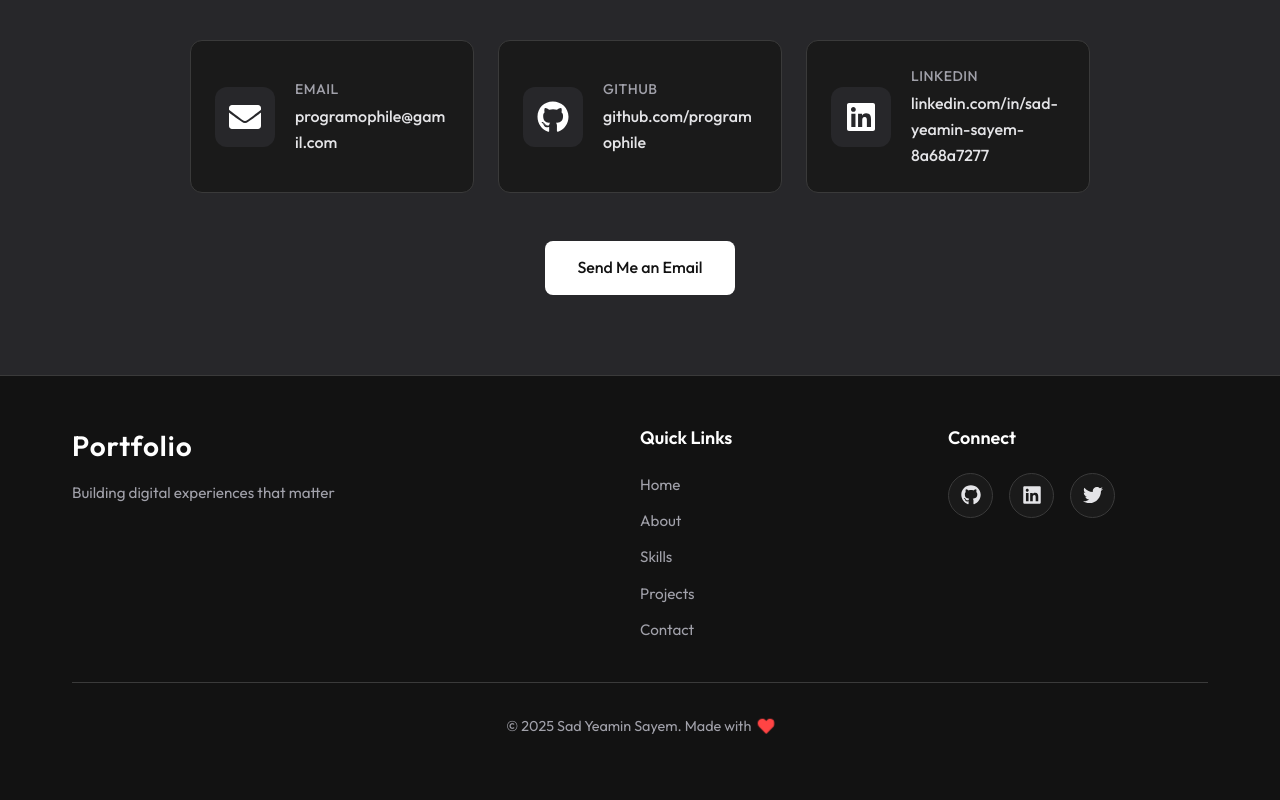
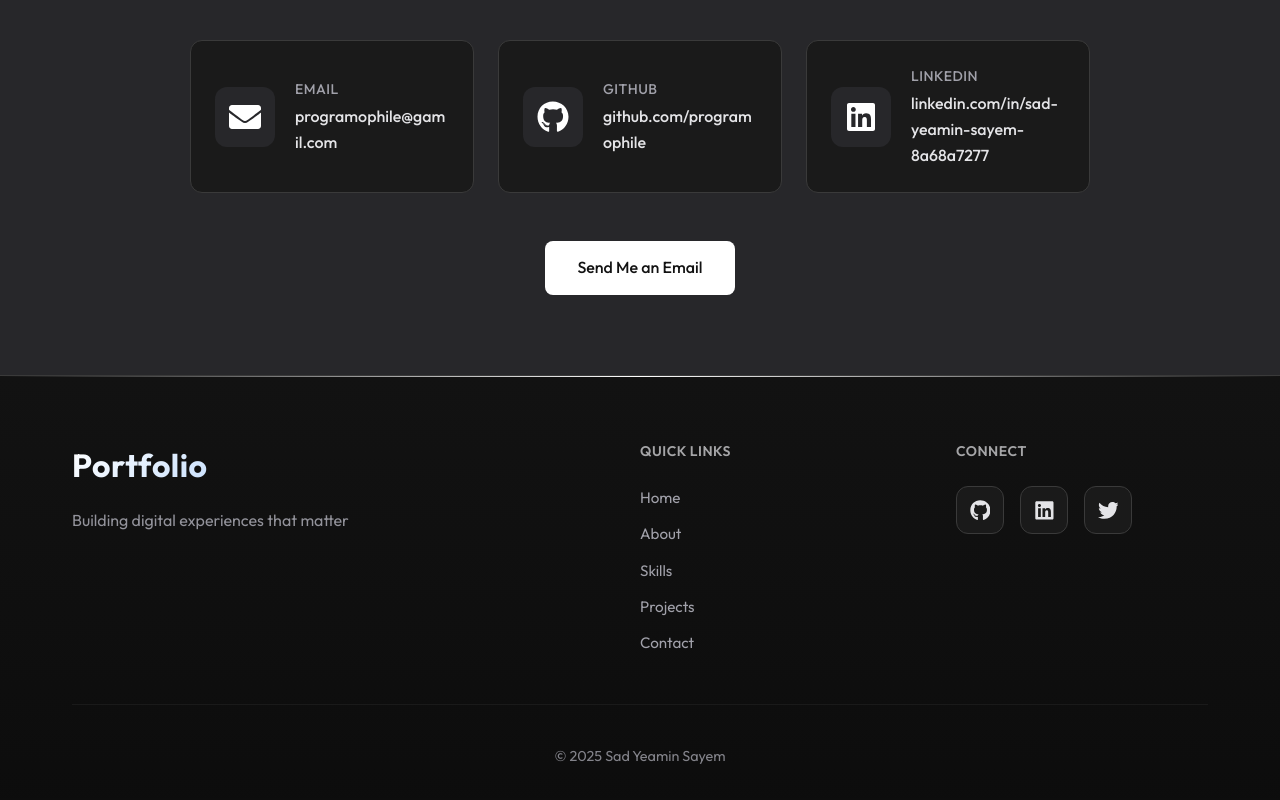
Before and after one commit to programophile/programophile.github.io, a React (Vite) app in the folder portfolio-website/: page / in a window 1280 px wide. Shown: the part 5677-6477 px from the top of the page. Before the commit the page ends 6439 px from the top, so only its background shows below. Built offline with nearby package versions, Linux system fonts and the light colour scheme.

Commit message:
style: enhance footer design and update copyright text

```diff
--- a/portfolio-website/src/components/Footer.css
+++ b/portfolio-website/src/components/Footer.css
@@ -1,14 +1,26 @@
 .footer {
-  background: var(--bg-primary);
+  background: linear-gradient(to bottom, var(--bg-primary), rgba(0, 0, 0, 0.3));
   border-top: 1px solid var(--border-color);
-  padding: 3rem 0 1.5rem;
+  padding: 4rem 0 2rem;
+  position: relative;
+  overflow: hidden;
+}
+
+.footer::before {
+  content: "";
+  position: absolute;
+  top: 0;
+  left: 0;
+  right: 0;
+  height: 1px;
+  background: linear-gradient(90deg, transparent, var(--accent), transparent);
 }
 
 .footer-content {
   display: grid;
   grid-template-columns: 2fr 1fr 1fr;
-  gap: 3rem;
-  margin-bottom: 2.5rem;
+  gap: 4rem;
+  margin-bottom: 3rem;
 }
 
 .footer-section {
@@ -17,24 +29,33 @@
 }
 
 .footer-logo {
-  font-size: 1.75rem;
-  font-weight: 600;
-  color: var(--accent);
-  margin-bottom: 0.75rem;
-  letter-spacing: 1px;
+  font-size: 2rem;
+  font-weight: 700;
+  background: linear-gradient(135deg, var(--accent), #60a5fa);
+  -webkit-background-clip: text;
+  -webkit-text-fill-color: transparent;
+  background-clip: text;
+  margin-bottom: 1rem;
+  letter-spacing: 0.5px;
 }
 
 .footer-tagline {
   color: var(--text-secondary);
-  font-size: 0.95rem;
-  line-height: 1.6;
+  font-size: 1rem;
+  line-height: 1.7;
+  max-width: 280px;
+  opacity: 0.9;
 }
 
 .footer-heading {
   font-size: 1.125rem;
   font-weight: 600;
-  color: var(--accent);
-  margin-bottom: 1.25rem;
+  color: var(--text-primary);
+  margin-bottom: 1.5rem;
+  letter-spacing: 0.5px;
+  text-transform: uppercase;
+  font-size: 0.875rem;
+  opacity: 0.7;
 }
 
 .footer-nav {
@@ -50,11 +71,27 @@
   transition: all 0.3s ease;
   cursor: pointer;
   width: fit-content;
+  position: relative;
+  padding-left: 0;
+}
+
+.footer-link::before {
+  content: "→";
+  position: absolute;
+  left: -20px;
+  opacity: 0;
+  transition: all 0.3s ease;
+  color: var(--accent);
 }
 
 .footer-link:hover {
   color: var(--accent);
-  transform: translateX(5px);
+  padding-left: 20px;
+}
+
+.footer-link:hover::before {
+  left: 0;
+  opacity: 1;
 }
 
 .footer-social {
@@ -63,31 +100,52 @@
 }
 
 .social-link {
-  width: 45px;
-  height: 45px;
+  width: 48px;
+  height: 48px;
   background: var(--card-bg);
   color: var(--text-primary);
   border: 1px solid var(--border-color);
-  border-radius: 50%;
+  border-radius: 12px;
   display: flex;
   align-items: center;
   justify-content: center;
-  font-size: 1.25rem;
+  font-size: 1.3rem;
   text-decoration: none;
   transition: all 0.3s ease;
+  position: relative;
+  overflow: hidden;
+}
+
+.social-link::before {
+  content: "";
+  position: absolute;
+  inset: 0;
+  background: linear-gradient(135deg, var(--accent), #60a5fa);
+  opacity: 0;
+  transition: opacity 0.3s ease;
+}
+
+.social-link:hover::before {
+  opacity: 1;
 }
 
 .social-link:hover {
-  background: var(--accent);
-  color: var(--bg-primary);
+  color: #ffffff;
   border-color: var(--accent);
   transform: translateY(-5px);
+  box-shadow: 0 8px 20px rgba(99, 102, 241, 0.3);
+}
+
+.social-link svg {
+  position: relative;
+  z-index: 1;
 }
 
 .footer-bottom {
-  padding-top: 2rem;
-  border-top: 1px solid var(--border-color);
+  padding-top: 2.5rem;
+  border-top: 1px solid rgba(255, 255, 255, 0.05);
   text-align: center;
+  margin-top: 1rem;
 }
 
 .footer-copyright {
@@ -97,6 +155,7 @@
   align-items: center;
   justify-content: center;
   gap: 0.5rem;
+  opacity: 0.8;
 }
 
 .heart-icon {
@@ -105,7 +164,8 @@
 }
 
 @keyframes heartbeat {
-  0%, 100% {
+  0%,
+  100% {
     transform: scale(1);
   }
   50% {
--- a/portfolio-website/src/components/Footer.jsx
+++ b/portfolio-website/src/components/Footer.jsx
@@ -96,10 +96,7 @@ const Footer = () => {
         </div>
 
         <div className="footer-bottom">
-          <p className="footer-copyright">
-            © {currentYear} Sad Yeamin Sayem. Made with{" "}
-            <FaHeart className="heart-icon" />
-          </p>
+          <p className="footer-copyright">© {currentYear} Sad Yeamin Sayem</p>
         </div>
       </div>
     </footer>
```
